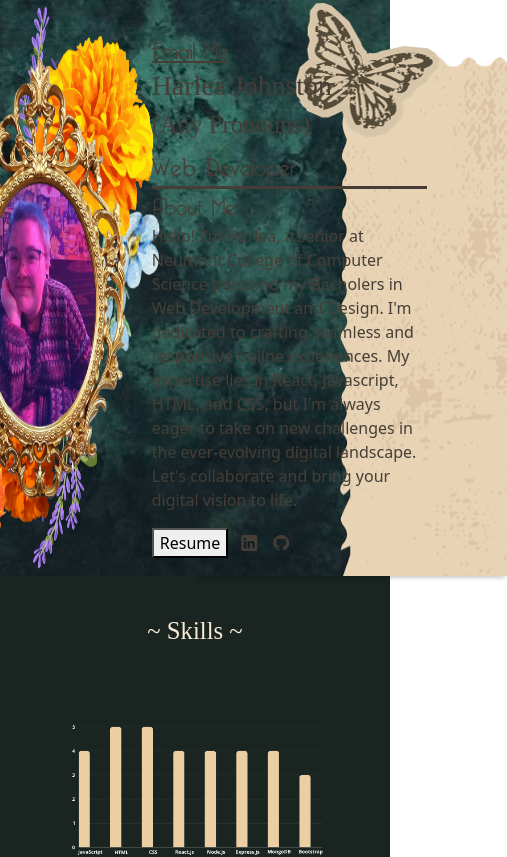
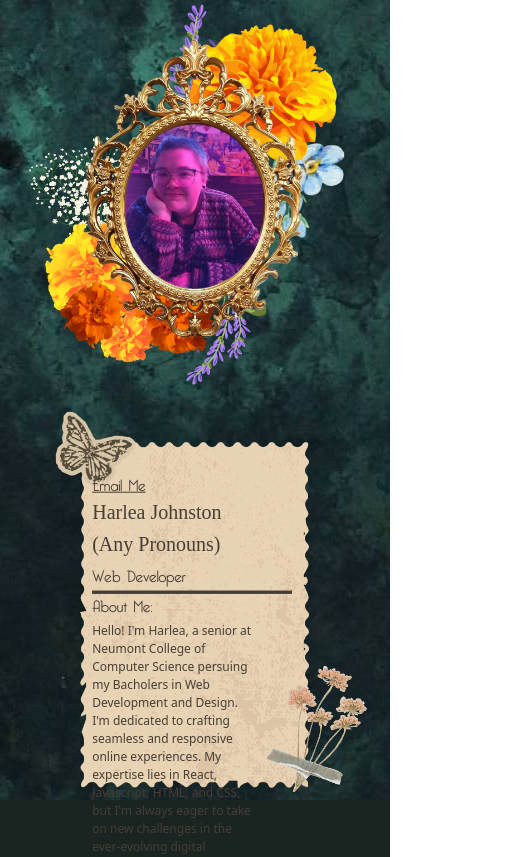
Before and after one commit to HarleaJohnston/Portfolio, a React (Create React App) app in the folder my-app/: page / in a window 390 px wide. Shown: the top 857 px of the page, 507 px wide, since content can reach past the window. Built offline with nearby package versions, Linux system fonts and the light colour scheme; a web font is replaced by a local one.

Commit message:
Almost have it
Almost have my introBox text to the right size for when the screen is between 200px and 600px.

```diff
--- a/my-app/src/App.css
+++ b/my-app/src/App.css
@@ -22,15 +22,19 @@
   justify-content: center;
 }
 
-.imgSize{
-  width: 80%
+.imgSize {
+  width: 80%;
+  max-width: 100%;
 }
 
 .introBox {
   position: relative;
   background-image: url("./Imgs/BoxImg.png");
   background-repeat: no-repeat;
-  width: 100%;
+  background-size: contain;
+  width: 80%;
+  max-width: 800px;
+  margin: 20px auto;
   box-shadow: 0 4px 4px -2px rgba(0, 0, 0, 0.2);
 }
 
@@ -39,9 +43,12 @@
   color: #463E36;
   display: flex;
   justify-content: center;
-  margin-top: 15%;
+  align-items: center;
+  top: 57%;
+  left: -5%;
+  transform: translateY(-50%);
   padding: 2px;
-  width: 80%;
+  width: 100%;
   text-align: left;
 }
 
@@ -167,10 +174,13 @@ justify-content: space-around;}
 @media (min-width: 200px) and (max-width: 600px) {
   .webTop {
     background-size: auto;
+    flex-direction: column;
+    align-items: center;
+
   }
 
   .imgSize {
-    width: 80%;
+    width: 100%;
   }
 
   .introBox {
@@ -179,9 +189,34 @@ justify-content: space-around;}
 
   .introText {
     position: static;
-    margin-top: 10%;
-    width: 50%;
+    margin-top: 80%;
     text-align: left;
+    width:290px;
+    margin-left: 8%
+  }
+
+  .HF{
+    font-size: 20px;
+  }
+  .HF2{
+    font-size: medium;
+  }
+
+  .about{
+    font-size: medium;
+  }
+
+  .fontSize{
+    font-size: 12px;
+  }
+
+  .line{
+    width: 200px;
+  }
+
+  .aboutMeBox{
+    width: 165px;
+    overflow-y: scroll;
   }
 
   .spacer, .spacer2 {
@@ -204,6 +239,11 @@ justify-content: space-around;}
     margin: 10px;
   }
 
+  .introBox,
+  .imgSize {
+    width: 100%;
+  }
+
 
 }
 
@@ -214,11 +254,11 @@ justify-content: space-around;}
   }
 
   .imgSize {
-    width: 80%;
+    width: 100%;
   }
 
   .introBox {
-    width: 100%;
+    width: 90%;
   }
 
   .introText {
--- a/my-app/src/Pages/PageTop.js
+++ b/my-app/src/Pages/PageTop.js
@@ -5,7 +5,7 @@ function PageTop() {
 
   const openPDF = () => {
     // Replace 'your-pdf-file.pdf' with the actual filename of your PDF
-    const pdfUrl = './Resume.pdf';
+    const pdfUrl = './path/to/Resume.pdf';
 
     // Open the PDF in a new tab/window
     window.open(pdfUrl, '_blank');
```
Also changed, not shown: my-app/public/SchoolImg2.png, 1 other file (tests, documents, lock files or other folders).
